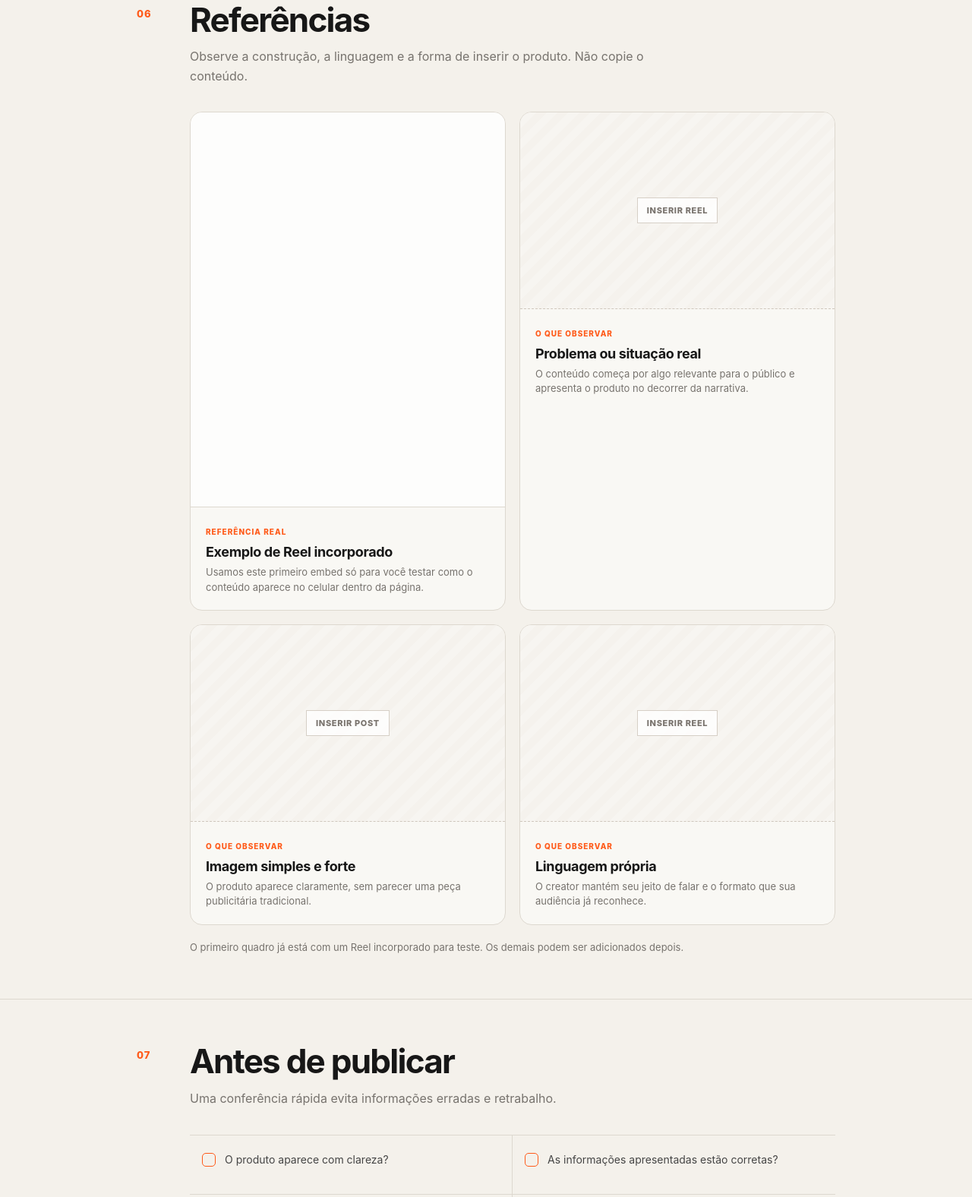
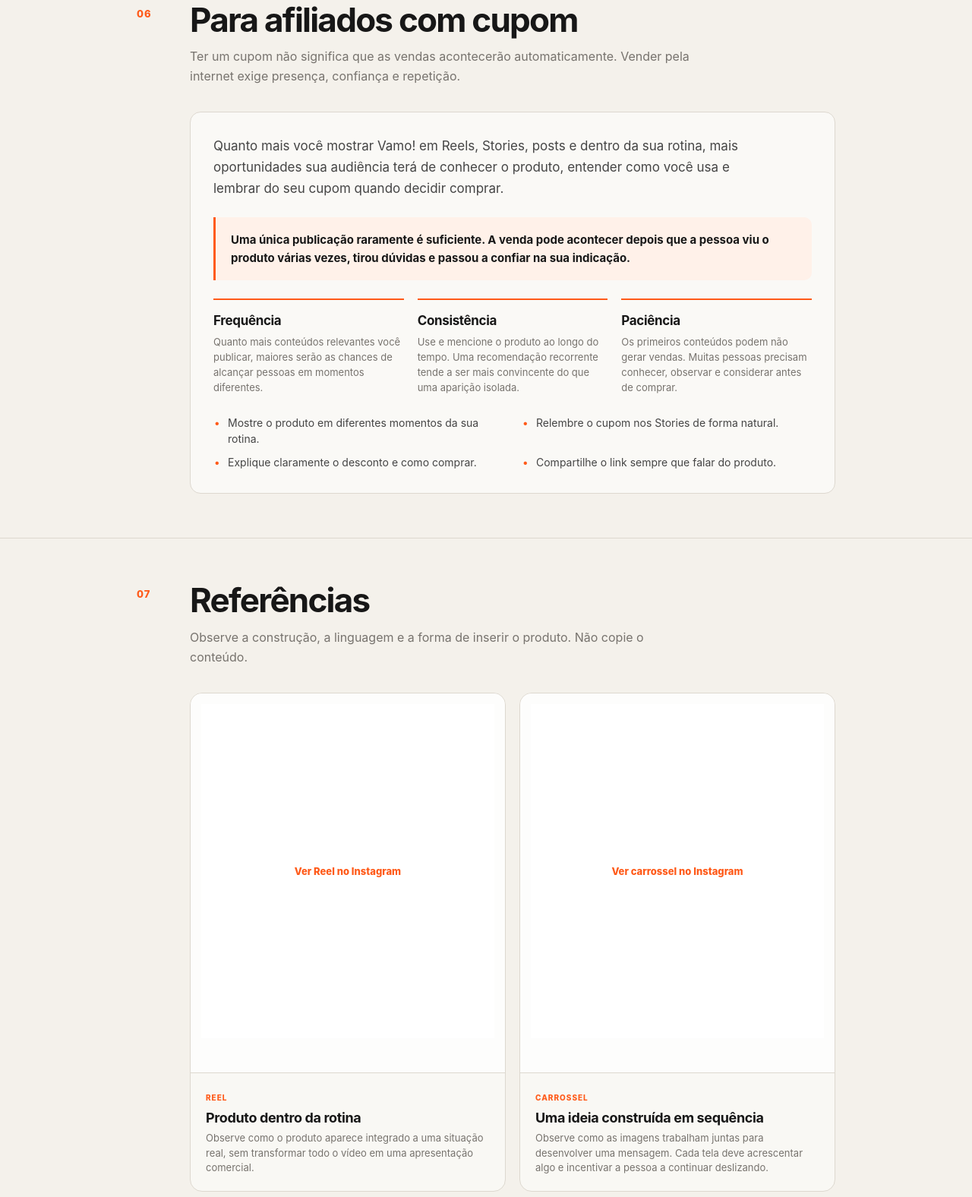
Before and after one commit to doctorguimenezes-lgtm/vamo-pages, a website: page public/guia/index.html in a window 1280 px wide. Shown: the part 2677-4253 px from the top of the page at 76% size. Drawn offline with Linux system fonts and the light colour scheme; a script that the page names is missing.

Commit message:
Add files via upload

```diff
--- a/public/guia/index.html
+++ b/public/guia/index.html
@@ -318,6 +318,84 @@
       line-height: 1.55;
     }
 
+    .affiliate-panel {
+      margin-left: 70px;
+      padding: 30px;
+      border: 1px solid var(--line);
+      border-radius: 14px;
+      background: rgba(255,255,255,.58);
+    }
+
+    .affiliate-lead {
+      max-width: 710px;
+      margin: 0;
+      color: var(--text);
+      font-size: 17px;
+      line-height: 1.65;
+    }
+
+    .affiliate-emphasis {
+      margin: 24px 0;
+      padding: 18px 20px;
+      border-left: 3px solid var(--orange);
+      border-radius: 0 10px 10px 0;
+      background: var(--orange-soft);
+      color: var(--ink);
+      font-size: 15px;
+      font-weight: 750;
+      line-height: 1.55;
+    }
+
+    .affiliate-points {
+      display: grid;
+      grid-template-columns: repeat(3, 1fr);
+      gap: 18px;
+      margin-top: 24px;
+    }
+
+    .affiliate-point {
+      padding-top: 17px;
+      border-top: 2px solid var(--orange);
+    }
+
+    .affiliate-point h3 {
+      margin: 0 0 8px;
+      font-size: 17px;
+      letter-spacing: -.02em;
+    }
+
+    .affiliate-point p {
+      margin: 0;
+      color: var(--muted);
+      font-size: 13px;
+      line-height: 1.55;
+    }
+
+    .affiliate-actions {
+      margin: 26px 0 0;
+      padding: 0;
+      list-style: none;
+      display: grid;
+      grid-template-columns: 1fr 1fr;
+      gap: 10px 24px;
+    }
+
+    .affiliate-actions li {
+      position: relative;
+      padding-left: 19px;
+      color: var(--text);
+      font-size: 14px;
+      line-height: 1.5;
+    }
+
+    .affiliate-actions li::before {
+      content: "•";
+      position: absolute;
+      left: 2px;
+      color: var(--orange);
+      font-weight: 900;
+    }
+
     .reference-grid {
       margin-left: 70px;
       display: grid;
@@ -339,7 +417,7 @@
       display: flex;
       justify-content: center;
       align-items: flex-start;
-      min-height: 520px;
+      min-height: 500px;
     }
 
     .reference-embed .instagram-media {
@@ -347,6 +425,19 @@
       width: 100% !important;
       max-width: 420px !important;
       margin: 0 auto !important;
+    }
+
+    .embed-fallback {
+      display: inline-flex;
+      min-height: 440px;
+      width: 100%;
+      align-items: center;
+      justify-content: center;
+      color: var(--orange);
+      font-size: 13px;
+      font-weight: 800;
+      text-decoration: none;
+      text-align: center;
     }
 
     .reference-placeholder {
@@ -498,13 +589,15 @@
       .rules,
       .idea-table,
       .reference-grid,
+      .affiliate-panel,
       .reference-note,
       .checklist,
       .support { margin-left: 48px; }
       .editorial-item { grid-template-columns: 30px 1fr; gap: 12px; }
       .editorial-item p { grid-column: 2; }
       .product-summary, .rules, .reference-grid, .checklist { grid-template-columns: 1fr; }
-      .reference-embed { min-height: 470px; padding: 10px; }
+      .affiliate-points, .affiliate-actions { grid-template-columns: 1fr; }
+      .reference-embed { min-height: 460px; padding: 10px; }
       .check-item:nth-child(odd) { border-right: 0; }
       .idea-row { grid-template-columns: 1fr; gap: 7px; }
       .support { align-items: flex-start; flex-direction: column; }
@@ -521,6 +614,7 @@
       .rules,
       .idea-table,
       .reference-grid,
+      .affiliate-panel,
       .reference-note,
       .checklist,
       .support { margin-left: 0; }
@@ -681,6 +775,45 @@
         <div class="section-heading">
           <span class="section-number">06</span>
           <div>
+            <h2>Para afiliados com cupom</h2>
+            <p class="section-intro">Ter um cupom não significa que as vendas acontecerão automaticamente. Vender pela internet exige presença, confiança e repetição.</p>
+          </div>
+        </div>
+        <div class="affiliate-panel">
+          <p class="affiliate-lead">Quanto mais você mostrar Vamo! em Reels, Stories, posts e dentro da sua rotina, mais oportunidades sua audiência terá de conhecer o produto, entender como você usa e lembrar do seu cupom quando decidir comprar.</p>
+
+          <div class="affiliate-emphasis">Uma única publicação raramente é suficiente. A venda pode acontecer depois que a pessoa viu o produto várias vezes, tirou dúvidas e passou a confiar na sua indicação.</div>
+
+          <div class="affiliate-points">
+            <div class="affiliate-point">
+              <h3>Frequência</h3>
+              <p>Quanto mais conteúdos relevantes você publicar, maiores serão as chances de alcançar pessoas em momentos diferentes.</p>
+            </div>
+            <div class="affiliate-point">
+              <h3>Consistência</h3>
+              <p>Use e mencione o produto ao longo do tempo. Uma recomendação recorrente tende a ser mais convincente do que uma aparição isolada.</p>
+            </div>
+            <div class="affiliate-point">
+              <h3>Paciência</h3>
+              <p>Os primeiros conteúdos podem não gerar vendas. Muitas pessoas precisam conhecer, observar e considerar antes de comprar.</p>
+            </div>
+          </div>
+
+          <ul class="affiliate-actions">
+            <li>Mostre o produto em diferentes momentos da sua rotina.</li>
+            <li>Relembre o cupom nos Stories de forma natural.</li>
+            <li>Explique claramente o desconto e como comprar.</li>
+            <li>Compartilhe o link sempre que falar do produto.</li>
+          </ul>
+        </div>
+      </div>
+    </section>
+
+    <section class="guide-section">
+      <div class="page">
+        <div class="section-heading">
+          <span class="section-number">07</span>
+          <div>
             <h2>Referências</h2>
             <p class="section-intro">Observe a construção, a linguagem e a forma de inserir o produto. Não copie o conteúdo.</p>
           </div>
@@ -688,47 +821,64 @@
         <div class="reference-grid">
           <article class="reference-card">
             <div class="reference-embed">
-              <blockquote class="instagram-media" data-instgrm-captioned data-instgrm-permalink="https://www.instagram.com/p/Da3jpsqNkvN/?utm_source=ig_embed&amp;utm_campaign=loading" data-instgrm-version="14" style="background:#FFF; border:0; border-radius:0; box-shadow:none; margin:0; padding:0; width:100%;"></blockquote>
+              <blockquote class="instagram-media" data-instgrm-permalink="https://www.instagram.com/p/Da3jpsqNkvN/?utm_source=ig_embed&amp;utm_campaign=loading" data-instgrm-version="14" style="background:#FFF; border:0; border-radius:0; box-shadow:none; margin:0; padding:0; width:100%;">
+                <a class="embed-fallback" href="https://www.instagram.com/p/Da3jpsqNkvN/" target="_blank" rel="noopener">Ver Reel no Instagram</a>
+              </blockquote>
             </div>
             <div class="reference-copy">
-              <small>Referência real</small>
-              <h3>Exemplo de Reel incorporado</h3>
-              <p>Usamos este primeiro embed só para você testar como o conteúdo aparece no celular dentro da página.</p>
+              <small>Reel</small>
+              <h3>Produto dentro da rotina</h3>
+              <p>Observe como o produto aparece integrado a uma situação real, sem transformar todo o vídeo em uma apresentação comercial.</p>
             </div>
           </article>
+
           <article class="reference-card">
-            <div class="reference-placeholder"><span>Inserir Reel</span></div>
+            <div class="reference-embed">
+              <blockquote class="instagram-media" data-instgrm-permalink="https://www.instagram.com/p/DbnrK_OjvlC/?utm_source=ig_embed&amp;utm_campaign=loading" data-instgrm-version="14" style="background:#FFF; border:0; border-radius:0; box-shadow:none; margin:0; padding:0; width:100%;">
+                <a class="embed-fallback" href="https://www.instagram.com/p/DbnrK_OjvlC/" target="_blank" rel="noopener">Ver carrossel no Instagram</a>
+              </blockquote>
+            </div>
             <div class="reference-copy">
-              <small>O que observar</small>
-              <h3>Problema ou situação real</h3>
-              <p>O conteúdo começa por algo relevante para o público e apresenta o produto no decorrer da narrativa.</p>
+              <small>Carrossel</small>
+              <h3>Uma ideia construída em sequência</h3>
+              <p>Observe como as imagens trabalham juntas para desenvolver uma mensagem. Cada tela deve acrescentar algo e incentivar a pessoa a continuar deslizando.</p>
             </div>
           </article>
+
           <article class="reference-card">
-            <div class="reference-placeholder"><span>Inserir post</span></div>
+            <div class="reference-embed">
+              <blockquote class="instagram-media" data-instgrm-permalink="https://www.instagram.com/p/DblJiNtocfQ/?utm_source=ig_embed&amp;utm_campaign=loading" data-instgrm-version="14" style="background:#FFF; border:0; border-radius:0; box-shadow:none; margin:0; padding:0; width:100%;">
+                <a class="embed-fallback" href="https://www.instagram.com/p/DblJiNtocfQ/" target="_blank" rel="noopener">Ver post no Instagram</a>
+              </blockquote>
+            </div>
             <div class="reference-copy">
-              <small>O que observar</small>
-              <h3>Imagem simples e forte</h3>
-              <p>O produto aparece claramente, sem parecer uma peça publicitária tradicional.</p>
+              <small>Post simples</small>
+              <h3>Uma imagem que comunica sozinha</h3>
+              <p>Observe a simplicidade da composição e a presença clara do produto. Nem todo conteúdo precisa de muitas informações ou de uma produção complexa.</p>
             </div>
           </article>
+
           <article class="reference-card">
-            <div class="reference-placeholder"><span>Inserir Reel</span></div>
+            <div class="reference-embed">
+              <blockquote class="instagram-media" data-instgrm-permalink="https://www.instagram.com/p/DS0j_F2kZ05/?utm_source=ig_embed&amp;utm_campaign=loading" data-instgrm-version="14" style="background:#FFF; border:0; border-radius:0; box-shadow:none; margin:0; padding:0; width:100%;">
+                <a class="embed-fallback" href="https://www.instagram.com/p/DS0j_F2kZ05/" target="_blank" rel="noopener">Ver Reel no Instagram</a>
+              </blockquote>
+            </div>
             <div class="reference-copy">
-              <small>O que observar</small>
-              <h3>Linguagem própria</h3>
-              <p>O creator mantém seu jeito de falar e o formato que sua audiência já reconhece.</p>
+              <small>Reel</small>
+              <h3>Formato natural para o perfil</h3>
+              <p>Observe como o conteúdo mantém a linguagem e o ritmo habituais do creator. A inserção da marca funciona melhor quando não parece deslocada do restante do perfil.</p>
             </div>
           </article>
         </div>
-        <p class="reference-note">O primeiro quadro já está com um Reel incorporado para teste. Os demais podem ser adicionados depois.</p>
+        <p class="reference-note">As referências servem para observar formato, construção e integração do produto. Adapte as ideias ao seu esporte e à sua linguagem.</p>
       </div>
     </section>
 
     <section class="guide-section">
       <div class="page">
         <div class="section-heading">
-          <span class="section-number">07</span>
+          <span class="section-number">08</span>
           <div>
             <h2>Antes de publicar</h2>
             <p class="section-intro">Uma conferência rápida evita informações erradas e retrabalho.</p>
```
